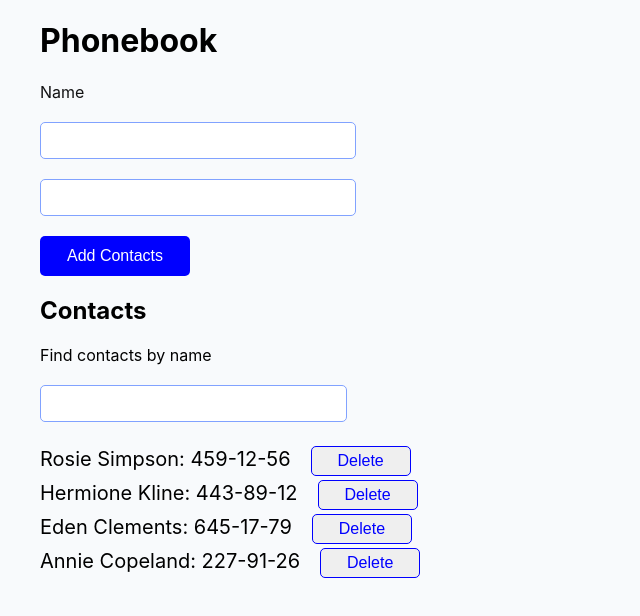
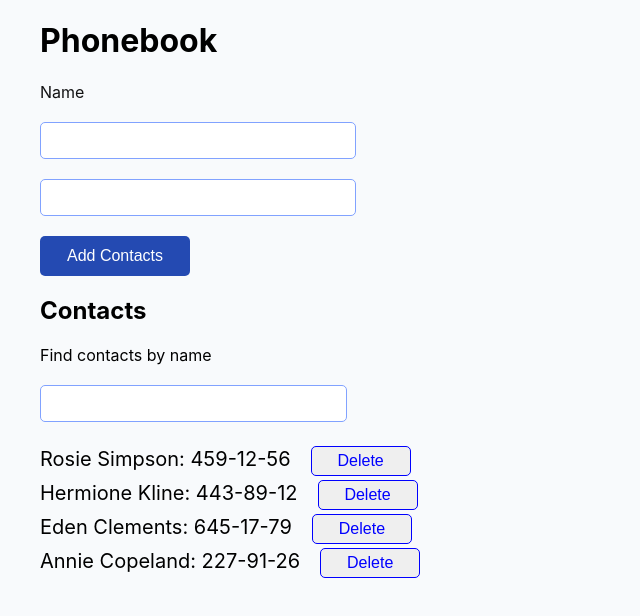
Before and after one commit to ViktoriiaZinec/goit-react-hw-02-phonebook, a React (Create React App) app: page / in a window 1280 px wide. In both pictures the pointer is over the button "Add Contacts". Shown: the top 616 px of the page, without its empty margins (0-640 px from the left). Built offline with nearby package versions, Linux system fonts and the light colour scheme.

Commit message:
Add hover effect

```diff
--- a/src/components/AddContacts/AddContacts.module.css
+++ b/src/components/AddContacts/AddContacts.module.css
@@ -32,3 +32,7 @@ form input {
   font-size: 16px;
   transition: background-color cubic-bezier(0.075, 0.82, 0.165, 1);
 }
+.btn_primary:hover,
+.btn_primary:focus {
+  background-color: rgb(36, 74, 178);
+}
```
